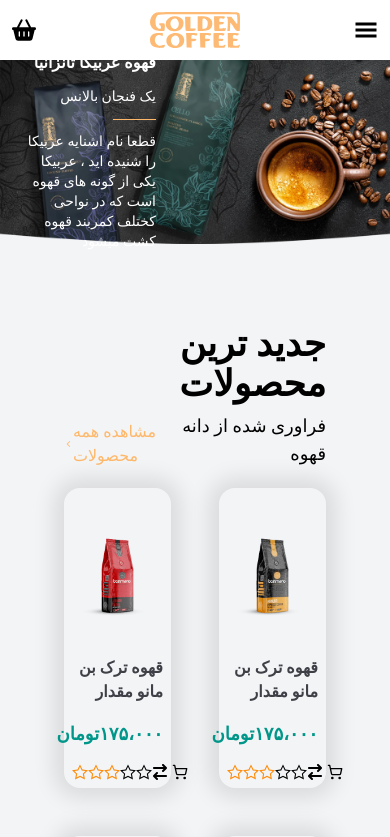
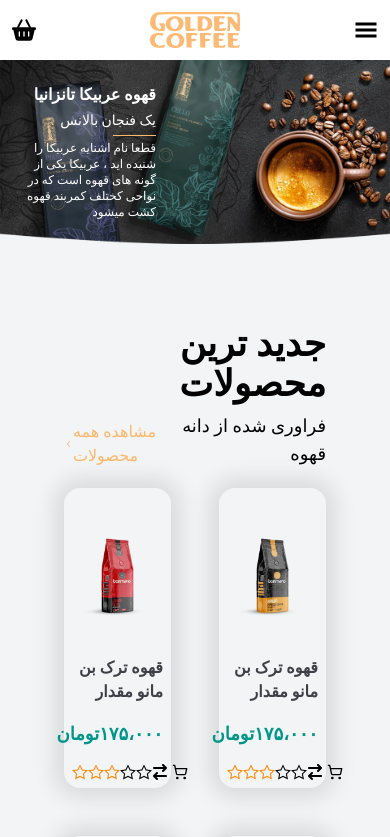
Before and after one commit to KavehKhorshidiii/CoffeeShop, a Next.js app: page / in a window 390 px wide. Shown: the top 837 px of the page. Built offline with nearby package versions, Linux system fonts and the light colour scheme.

Commit message:
responsive for mobile

```diff
--- a/src/components/Home/Title/Title.js
+++ b/src/components/Home/Title/Title.js
@@ -8,11 +8,11 @@ export default function Title() {
 
             <Image src="/bg-img/bgi.webp" alt="coffeeImg" priority width={1920} height={905} />
 
-         <div className=" right-6/10 max-w-1/3 space-y-3  items-end absolute flex  flex-col">
+         <div className=" right-6/10 max-w-1/3 space-y-1 md:space-y-3  items-end absolute flex  flex-col">
             <h2 className=" text-right font-bold md:text-4xl">قهوه عربیکا تانزانیا</h2>
             <span className=" text-right text-sm md:text-2xl">یک فنجان بالانس</span>
             <span className=" text-right w-1/3 border-b-1 text-orange-300"></span>
-            <span className="text-sm md:text-xl text-right">قطعا نام اشنایه عربیکا را شنیده اید ، عربیکا یکی از گونه های قهوه است که در نواحی کختلف کمربند قهوه کشت میشود</span>
+            <span className="text-xs md:text-xl text-right">قطعا نام اشنایه عربیکا را شنیده اید ، عربیکا یکی از گونه های قهوه است که در نواحی کختلف کمربند قهوه کشت میشود</span>
          </div>
 
       </div>
--- a/src/components/header/mobileHeader/shopping Cart Btn/mobile-header-sidebar-shoppingCart.js
+++ b/src/components/header/mobileHeader/shopping Cart Btn/mobile-header-sidebar-shoppingCart.js
@@ -48,7 +48,7 @@ export default function MobileHeaderSidebarShoppingCart({ toggle , setToggle })
 
          {/* footer sidebar */}
          <div className="h-fit flex w-full justify-between border-t-2 border-white/10 pt-3">
-            <button className=" hover:bg-teal-500 bg-teal-600 cursor-pointer rounded-2xl py-3.5 px-6">ثبت سفارش</button>
+            <button className=" hover:bg-teal-500 bg-teal-600 cursor-pointer rounded-2xl py-2 px-4 md:py-3.5 md:px-6">ثبت سفارش</button>
             <div className=" flex justify-center gap-1.5 text-right flex-col">
                <span className=" text-[10px] font-medium border-gray-300">مبلغ قابل پرداخت</span>
                <span className="flex items-center">
```
